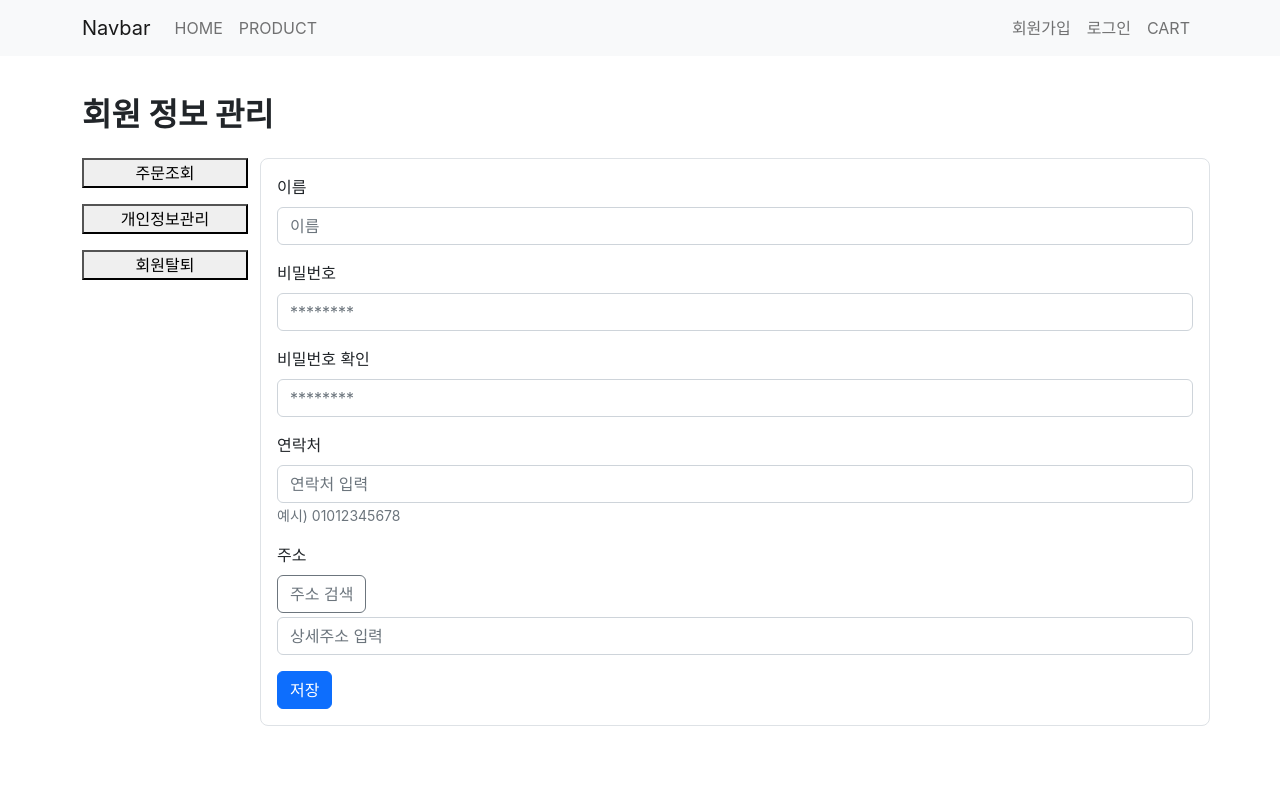
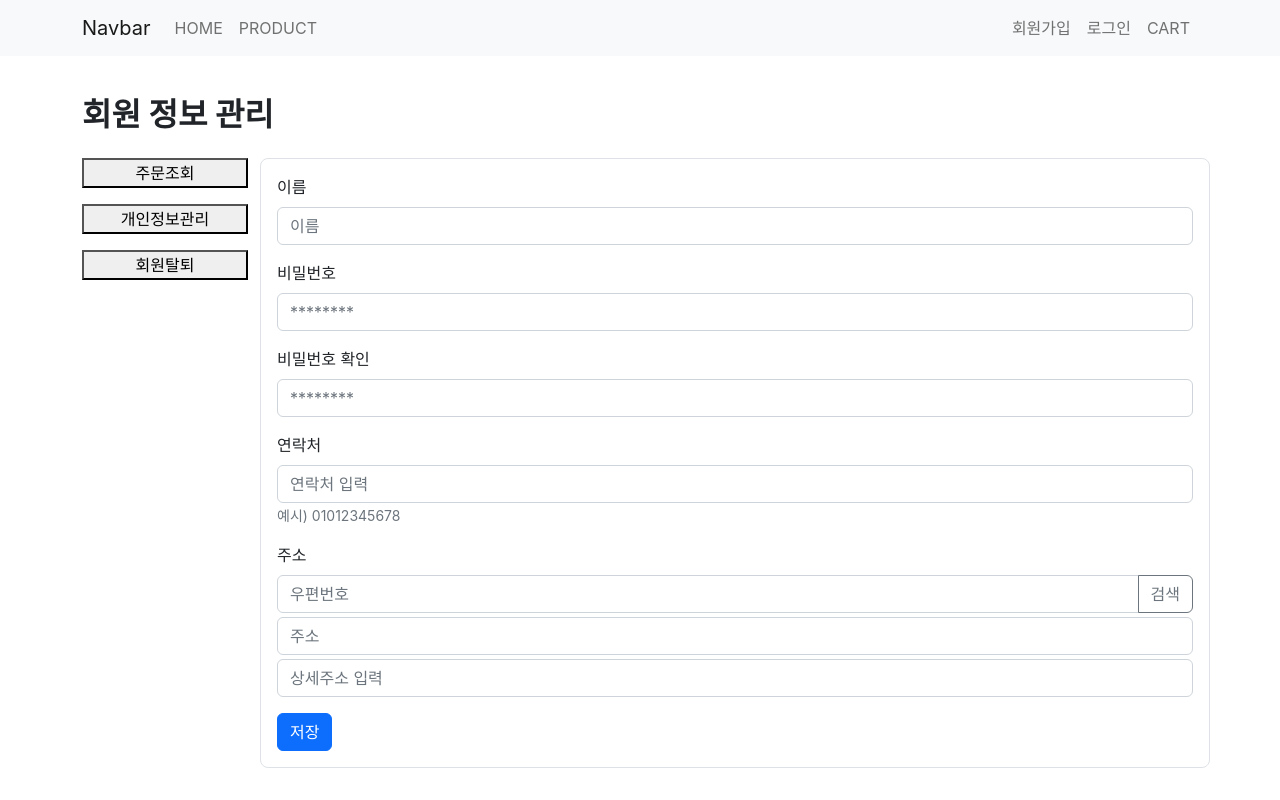
Before and after one commit to jeongjong10/EliceProject-BookStore_10team, a React (Create React App) app in the folder project/front/: page /account/privacy in a window 1280 px wide. Built offline with nearby package versions, Linux system fonts and the light colour scheme; no server answers.

Commit message:
우편번호 구현,데이터 가져오기

```diff
--- a/project/front/src/views/components/Post.js
+++ b/project/front/src/views/components/Post.js
@@ -4,10 +4,14 @@ import DaumPostcode from "react-daum-postcode";
 const Post = (props) => {
   const address = props.address;
   const setAddress = props.setAddress;
+  const zonecode = props.zonecode;
+  const setZonecode = props.setZonecode;
   //내장함수 onCompletePost 주소 검색 후 클릭 시 저절로 닫히면서 data값들 넘어옴.
   const onCompletePost = (data) => {
     console.log(data.address);
     setAddress(data.address);
+    console.log(data.zonecode);
+    setZonecode(data.zonecode);
   };
 
   const postCodeStyle = {
--- a/project/front/src/views/routes/AcountPrivacy.js
+++ b/project/front/src/views/routes/AcountPrivacy.js
@@ -1,4 +1,4 @@
-import React, { useState } from "react";
+import React, { useState, useEffect } from "react";
 import {
   Button,
   Container,
@@ -12,6 +12,7 @@ import { useNavigate } from "react-router-dom";
 import cssCart from "../css/Cart.module.css";
 import cssOrder from "../css/Order.module.css";
 import Post from "../components/Post";
+import { customAxios } from "../../config/customAxios";
 
 const AcountPrivacy = () => {
   const navigate = useNavigate();
@@ -21,9 +22,29 @@ const AcountPrivacy = () => {
   const [receiverConfirmPassword, setReceiverConfirmPassword] = useState();
   const [receiverPhone, setReceiverPhone] = useState();
   const [address2, setAddress2] = useState();
+  const [address1, setAddress1] = useState();
   const [address, setAddress] = useState("");
+  const [zonecode, setZonecode] = useState("");
 
   const [popup, setPopup] = React.useState(false);
+  const [user, setUser] = useState([]);
+  async function getData() {
+    return await customAxios
+      .get("/account")
+      .then((res) => {
+        setUser(res.data);
+        setZonecode(res.data.address.postalCode);
+        console.log(res.data);
+        setReceiverName(res.data.userName);
+        setReceiverPhone(res.data.phone);
+        setAddress1(res.data.address.address1);
+        setAddress2(res.data.address.address2);
+      })
+      .catch((err) => console.log(err));
+  }
+  useEffect(() => {
+    getData();
+  }, []);
 
   const onSubmitHandler = async (event) => {
     event.preventDefault();
@@ -92,7 +113,12 @@ const AcountPrivacy = () => {
             <Form.Group className="mb-3" controlId="formBasicAddress">
               <Form.Label>주소</Form.Label>
               <InputGroup>
-                {address}
+                <Form.Control
+                  className="mb-1"
+                  placeholder="우편번호"
+                  // readOnly
+                  value={zonecode}
+                />
                 <Button
                   className="mb-1"
                   variant="outline-secondary"
@@ -101,13 +127,24 @@ const AcountPrivacy = () => {
                     setPopup(!popup);
                   }}
                 >
-                  주소 검색
+                  검색
                 </Button>
                 {popup && (
-                  <Post address={address} setAddress={setAddress}></Post>
+                  <Post
+                    address={address}
+                    setAddress={setAddress}
+                    zonecode={zonecode}
+                    setZonecode={setZonecode}
+                  ></Post>
                 )}
               </InputGroup>
-
+              <Form.Control
+                className="mb-1"
+                type="text"
+                placeholder="주소"
+                value={address1}
+                // readOnly
+              />
               <Form.Control
                 className="mb-1"
                 type="text"
```
